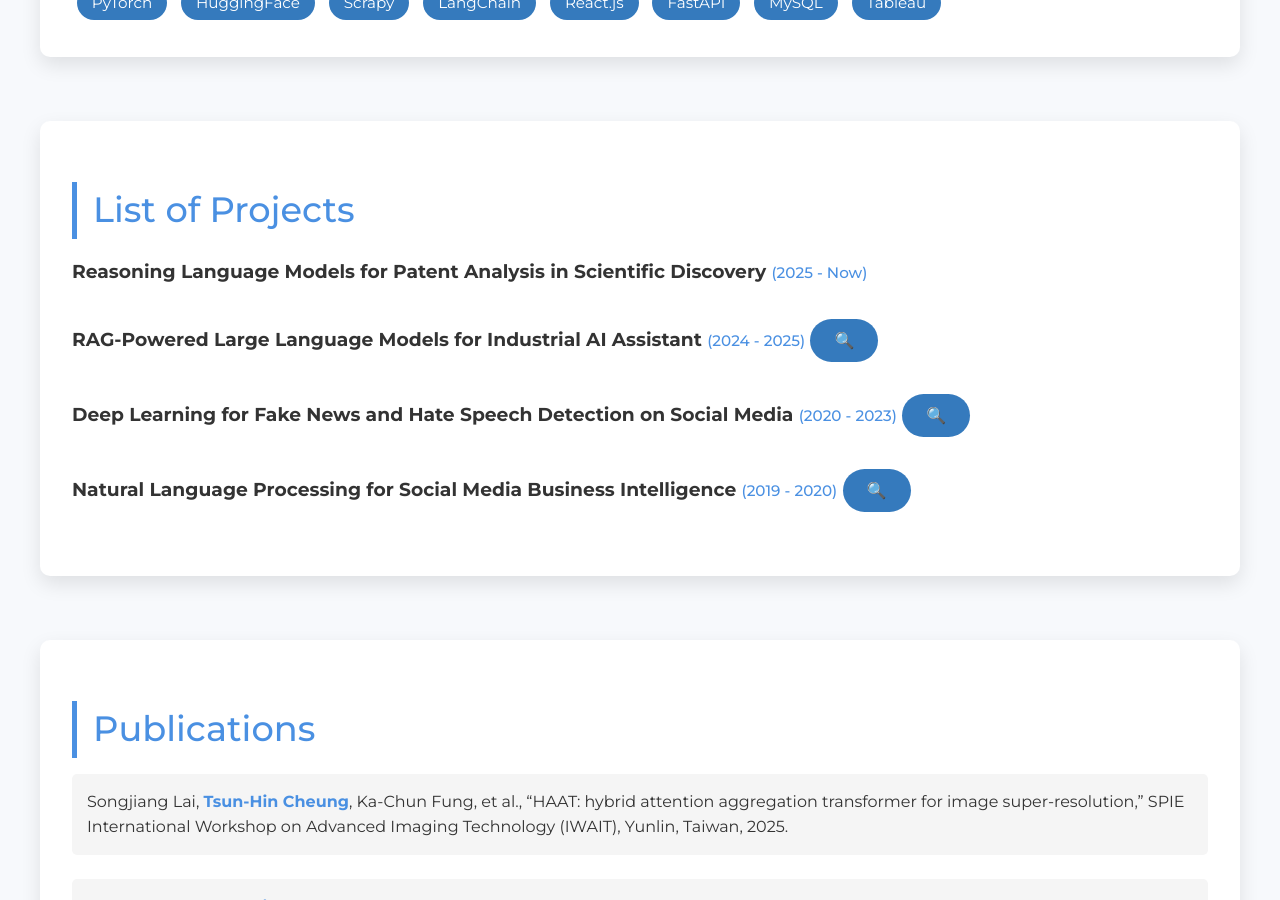
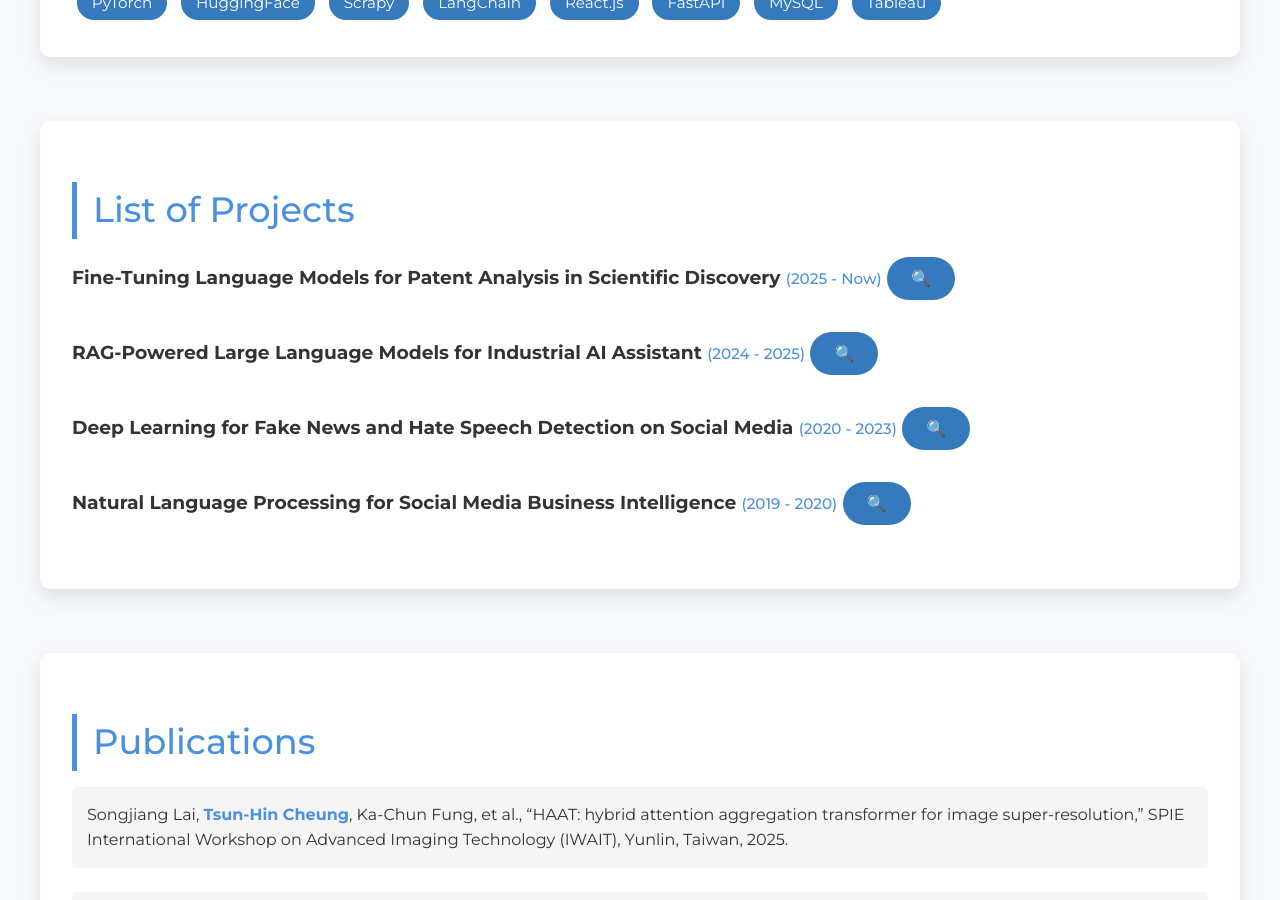
Before and after one commit to thcheung/thcheung.github.io, a Jekyll site: the page built from index.markdown, in a window 1280 px wide and 900 px high, scrolled down 837 px. Built offline with Jekyll 4.4.1, drawn with Linux system fonts in a browser that asks for light colours.

Commit message:
Update home.html

```diff
--- a/_layouts/home.html
+++ b/_layouts/home.html
@@ -253,9 +253,11 @@
       <ul>
         <li>
           <h3>
-            <strong>Reasoning Language Models for Patent Analysis in Scientific Discovery</strong>
+            <strong>Fine-Tuning Language Models for Patent Analysis in Scientific Discovery</strong>
             <span class="p-duration">(2025 - Now)</span>
+            <button class="toggle-btn" onclick="toggleImage(this)">🔍</button>
           </h3>
+          <img src="assets/pj5.png" alt="Fine-Tuned Language Models" style="display: none;" />
         </li>
         <li>
           <h3>
```
